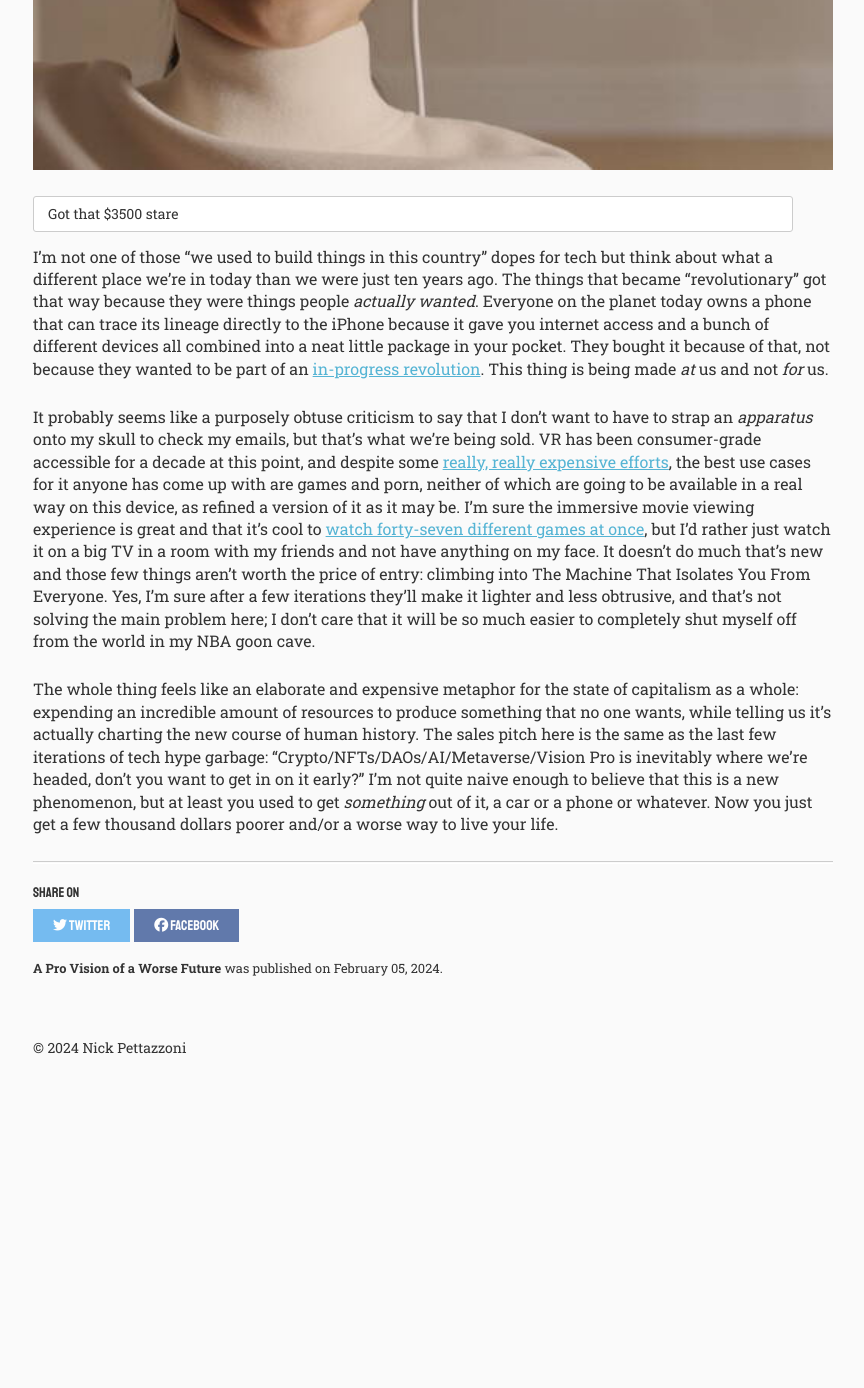
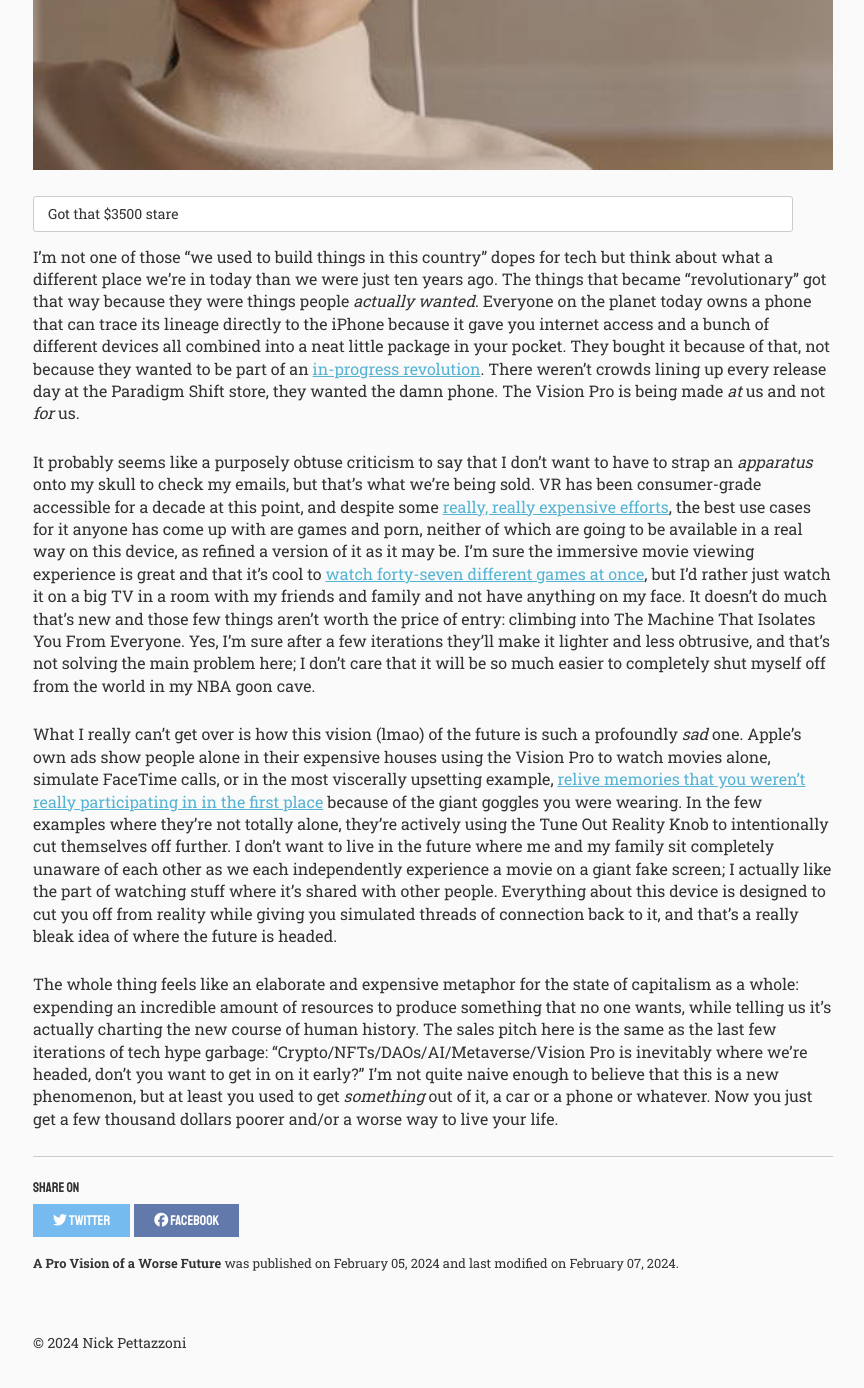
Before and after one commit to pettazz/pettazz.com, a Jekyll site: the page built from _posts/2024-02-05-vision-pro.md, in a window 1280 px wide and 1400 px high, scrolled down 1732 px. Shown: the top 1388 px of the window, without its empty margins (287-1151 px from the left). Built offline with Jekyll 4.4.1, drawn with Linux system fonts in a browser that asks for light colours; nearby versions of some CDN libraries; before the commit the page ends 2837 px from its top, so only the background shows below that.

Commit message:
add some stuff i left out of the draft oops

```diff
--- a/_posts/2024-02-05-vision-pro.md
+++ b/_posts/2024-02-05-vision-pro.md
@@ -1,6 +1,7 @@
 ---
 layout: post
 published: true
+modified: 2024-02-07
 title: "A Pro Vision of a Worse Future"
 tagline: "What exactly are we doing here?"
 tags: [blag, opinions, apple, vision pro, vr, ar, metaverse, tech]
@@ -25,8 +26,10 @@ As previously mentioned, I'm someone who both already has a VR headset *and* is
 > Got that $3500 stare
 {: .notice}
 
-I'm not one of those "we used to build things in this country" dopes for tech but think about what a different place we're in today than we were just ten years ago. The things that became "revolutionary" got that way because they were things people *actually wanted*. Everyone on the planet today owns a phone that can trace its lineage directly to the iPhone because it gave you internet access and a bunch of different devices all combined into a neat little package in your pocket. They bought it because of that, not because they wanted to be part of an [in-progress revolution](https://www.tomsguide.com/computing/smart-glasses/apple-vision-pro-review). This thing is being made *at* us and not *for* us.
+I'm not one of those "we used to build things in this country" dopes for tech but think about what a different place we're in today than we were just ten years ago. The things that became "revolutionary" got that way because they were things people *actually wanted*. Everyone on the planet today owns a phone that can trace its lineage directly to the iPhone because it gave you internet access and a bunch of different devices all combined into a neat little package in your pocket. They bought it because of that, not because they wanted to be part of an [in-progress revolution](https://www.tomsguide.com/computing/smart-glasses/apple-vision-pro-review). There weren't crowds lining up every release day at the Paradigm Shift store, they wanted the damn phone. The Vision Pro is being made *at* us and not *for* us.
 
-It probably seems like a purposely obtuse criticism to say that I don't want to have to strap an *apparatus* onto my skull to check my emails, but that's what we're being sold. VR has been consumer-grade accessible for a decade at this point, and despite some [really, really expensive efforts](https://www.washingtonpost.com/business/2023/07/31/just-how-deep-is-mark-zuckerberg-s-metaverse-money-pit/3312578c-2f99-11ee-85dd-5c3c97d6acda_story.html), the best use cases for it anyone has come up with are games and porn, neither of which are going to be available in a real way on this device, as refined a version of it as it may be. I'm sure the immersive movie viewing experience is great and that it's cool to [watch forty-seven different games at once](https://twitter.com/AlexFinnX/status/1753791237318926605), but I'd rather just watch it on a big TV in a room with my friends and not have anything on my face. It doesn't do much that's new and those few things aren't worth the price of entry: climbing into The Machine That Isolates You From Everyone. Yes, I'm sure after a few iterations they'll make it lighter and less obtrusive, and that's not solving the main problem here; I don't care that it will be so much easier to completely shut myself off from the world in my NBA goon cave.
+It probably seems like a purposely obtuse criticism to say that I don't want to have to strap an *apparatus* onto my skull to check my emails, but that's what we're being sold. VR has been consumer-grade accessible for a decade at this point, and despite some [really, really expensive efforts](https://www.washingtonpost.com/business/2023/07/31/just-how-deep-is-mark-zuckerberg-s-metaverse-money-pit/3312578c-2f99-11ee-85dd-5c3c97d6acda_story.html), the best use cases for it anyone has come up with are games and porn, neither of which are going to be available in a real way on this device, as refined a version of it as it may be. I'm sure the immersive movie viewing experience is great and that it's cool to [watch forty-seven different games at once](https://twitter.com/AlexFinnX/status/1753791237318926605), but I'd rather just watch it on a big TV in a room with my friends and family and not have anything on my face. It doesn't do much that's new and those few things aren't worth the price of entry: climbing into The Machine That Isolates You From Everyone. Yes, I'm sure after a few iterations they'll make it lighter and less obtrusive, and that's not solving the main problem here; I don't care that it will be so much easier to completely shut myself off from the world in my NBA goon cave.
+
+What I really can't get over is how this vision (lmao) of the future is such a profoundly *sad* one. Apple's own ads show people alone in their expensive houses using the Vision Pro to watch movies alone, simulate FaceTime calls, or in the most viscerally upsetting example, [relive memories that you weren't really participating in in the first place](https://youtu.be/NEFu0ayD89s?si=d_x3IE9FLEM46qvW) because of the giant goggles you were wearing. In the few examples where they're not totally alone, they're actively using the Tune Out Reality Knob to intentionally cut themselves off further. I don't want to live in the future where me and my family sit completely unaware of each other as we each independently experience a movie on a giant fake screen; I actually like the part of watching stuff where it's shared with other people. Everything about this device is designed to cut you off from reality while giving you simulated threads of connection back to it, and that's a really bleak idea of where the future is headed.
 
 The whole thing feels like an elaborate and expensive metaphor for the state of capitalism as a whole: expending an incredible amount of resources to produce something that no one wants, while telling us it's actually charting the new course of human history. The sales pitch here is the same as the last few iterations of tech hype garbage: "Crypto/NFTs/DAOs/AI/Metaverse/Vision Pro is inevitably where we're headed, don't you want to get in on it early?" I'm not quite naive enough to believe that this is a new phenomenon, but at least you used to get *something* out of it, a car or a phone or whatever. Now you just get a few thousand dollars poorer and/or a worse way to live your life.
```
